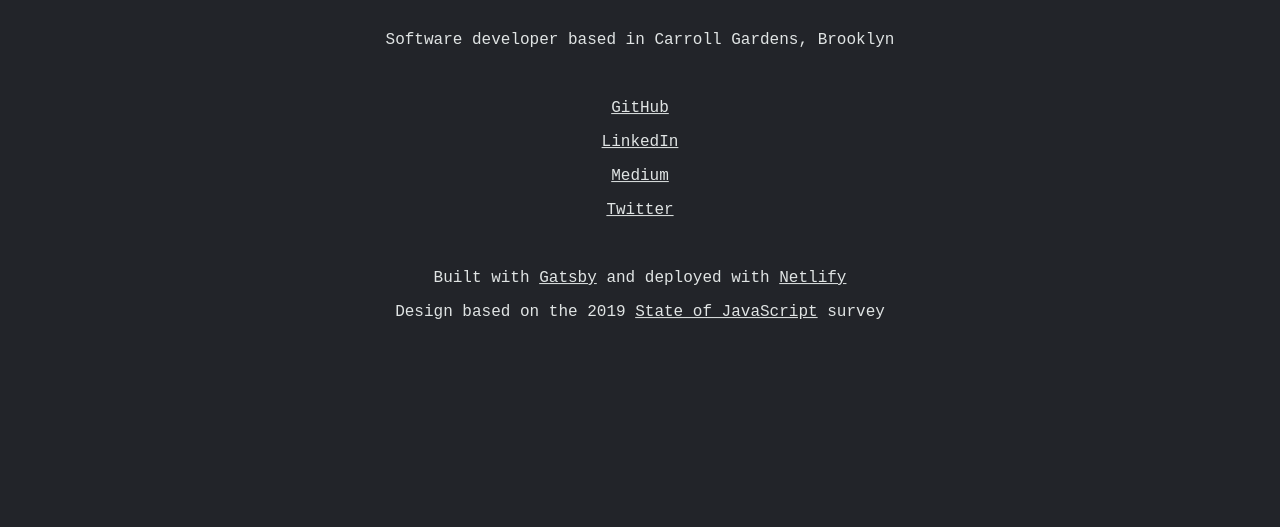
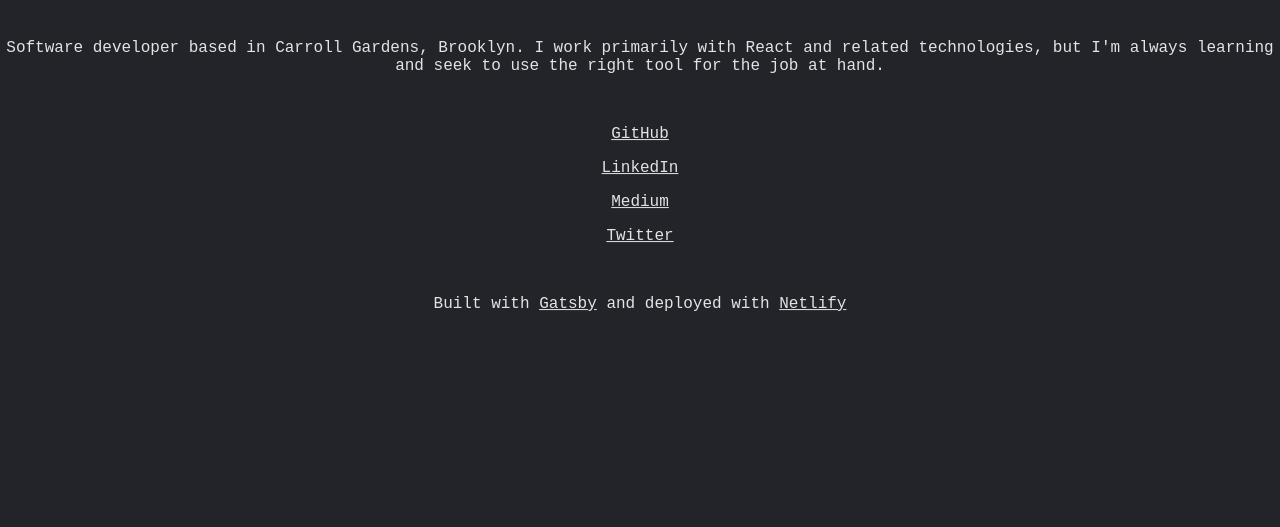
Before and after one commit to lukewaring/lukewaring-dot-com, a Gatsby site: page / in a window 1280 px wide. Shown: the part 273-800 px from the top of the page. Built offline with nearby package versions, Linux system fonts and the light colour scheme; Gatsby itself is replaced by a stand-in of ours.

Commit message:
Add Gatsby styled-components plugin; revise copy

```diff
--- a/package.json
+++ b/package.json
@@ -14,10 +14,12 @@
     "test": "echo \"Write tests! -> https://gatsby.dev/unit-testing\" && exit 1"
   },
   "dependencies": {
+    "babel-plugin-styled-components": "^1.10.7",
     "gatsby": "^2.19.45",
+    "gatsby-plugin-styled-components": "^3.2.1",
     "react": "^16.12.0",
     "react-dom": "^16.12.0",
-    "styled-components": "^5.0.1"
+    "styled-components": "^5.1.0"
   },
   "devDependencies": {
     "prettier": "^1.19.1"
--- a/src/pages/index.js
+++ b/src/pages/index.js
@@ -25,7 +25,7 @@ export default () => (
     <Wrapper>
       <Header>Luke Waring</Header>
       <br></br>
-      <Paragraph>Software developer based in Carroll Gardens, Brooklyn</Paragraph>
+      <Paragraph>Software developer based in Carroll Gardens, Brooklyn. I work primarily with React and related technologies, but I'm always learning and seek to use the right tool for the job at hand.</Paragraph>
       <br></br>
       <Paragraph><a href="https://github.com/lukewaring" target="_blank" rel="noopener noreferrer">GitHub</a></Paragraph>
       <Paragraph><a href="https://www.linkedin.com/in/lukewaring" target="_blank" rel="noopener noreferrer">LinkedIn</a></Paragraph>
@@ -33,6 +33,5 @@ export default () => (
       <Paragraph><a href="https://twitter.com/luke_waring" target="_blank" rel="noopener noreferrer">Twitter</a></Paragraph>
       <br></br>
       <Paragraph>Built with <a href="https://www.gatsbyjs.org/" target="_blank" rel="noopener noreferrer">Gatsby</a> and deployed with <a href="https://www.netlify.com/" target="_blank" rel="noopener noreferrer">Netlify</a></Paragraph>
-      <Paragraph>Design based on the 2019 <a href="https://2019.stateofjs.com" target="_blank" rel="noopener noreferrer">State of JavaScript</a> survey</Paragraph>
     </Wrapper>
 )
```
Also changed, not shown: 1 other file.
